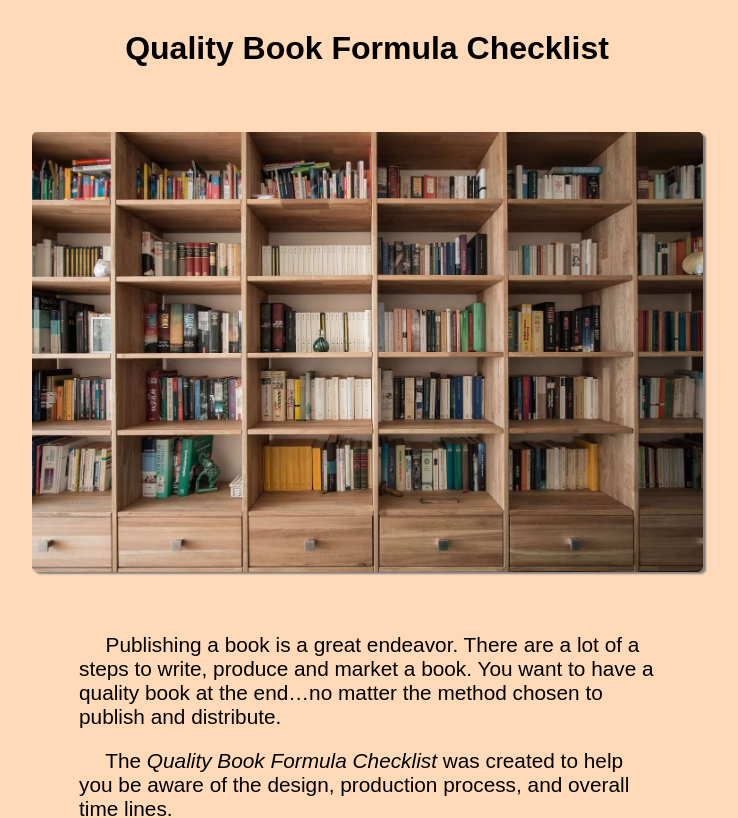
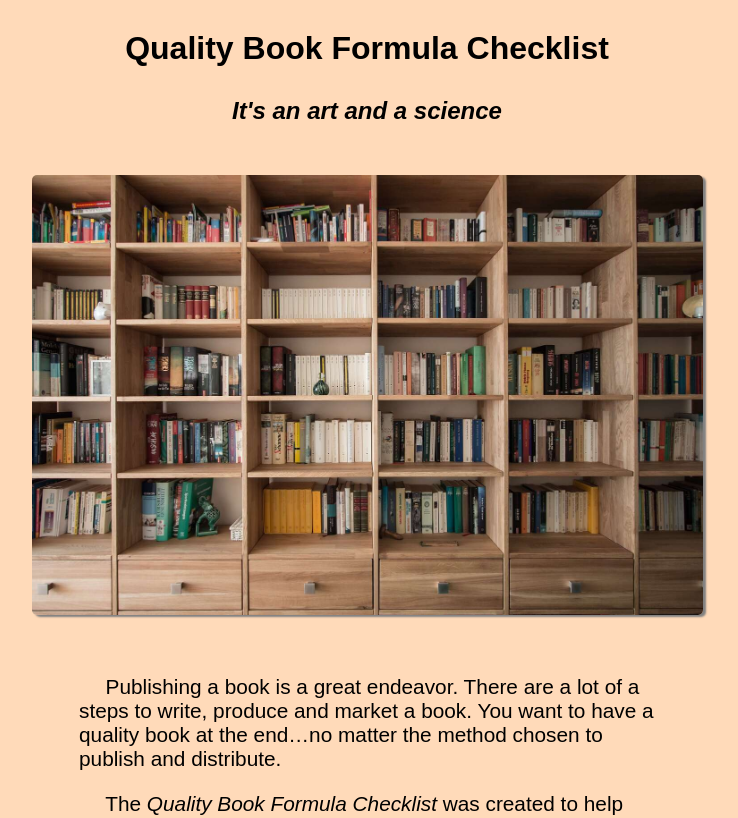
Before and after one commit to jpcutshall/qbf-react, a React (Create React App) app: page / in a window 1280 px wide. Shown: the top 818 px of the page, without its empty margins (273-1011 px from the left). Built offline with nearby package versions, Linux system fonts and the light colour scheme.

Commit message:
added subheader to title

```diff
--- a/src/App.css
+++ b/src/App.css
@@ -37,8 +37,14 @@ input {
   font-size: larger;
 }
 
+#title {
+  display: flex;
+  flex-direction: column;
+  align-items: center;
+}
+
 h1 {
-  margin: 20px 10px 25px 10px;
+  margin: 20px 10px 0px 10px;
   color: black;
   padding: 10px;
 }
--- a/src/components/Title.tsx
+++ b/src/components/Title.tsx
@@ -5,7 +5,10 @@ interface Props {
 
 const Title = (props: Props) => {
     return (
-        <h1>Quality Book Formula Checklist</h1>
+        <div id="title">
+            <h1>Quality Book Formula Checklist</h1>
+            <h2><em>It's an art and a science</em></h2>
+        </div>
     )
 }
 
```
